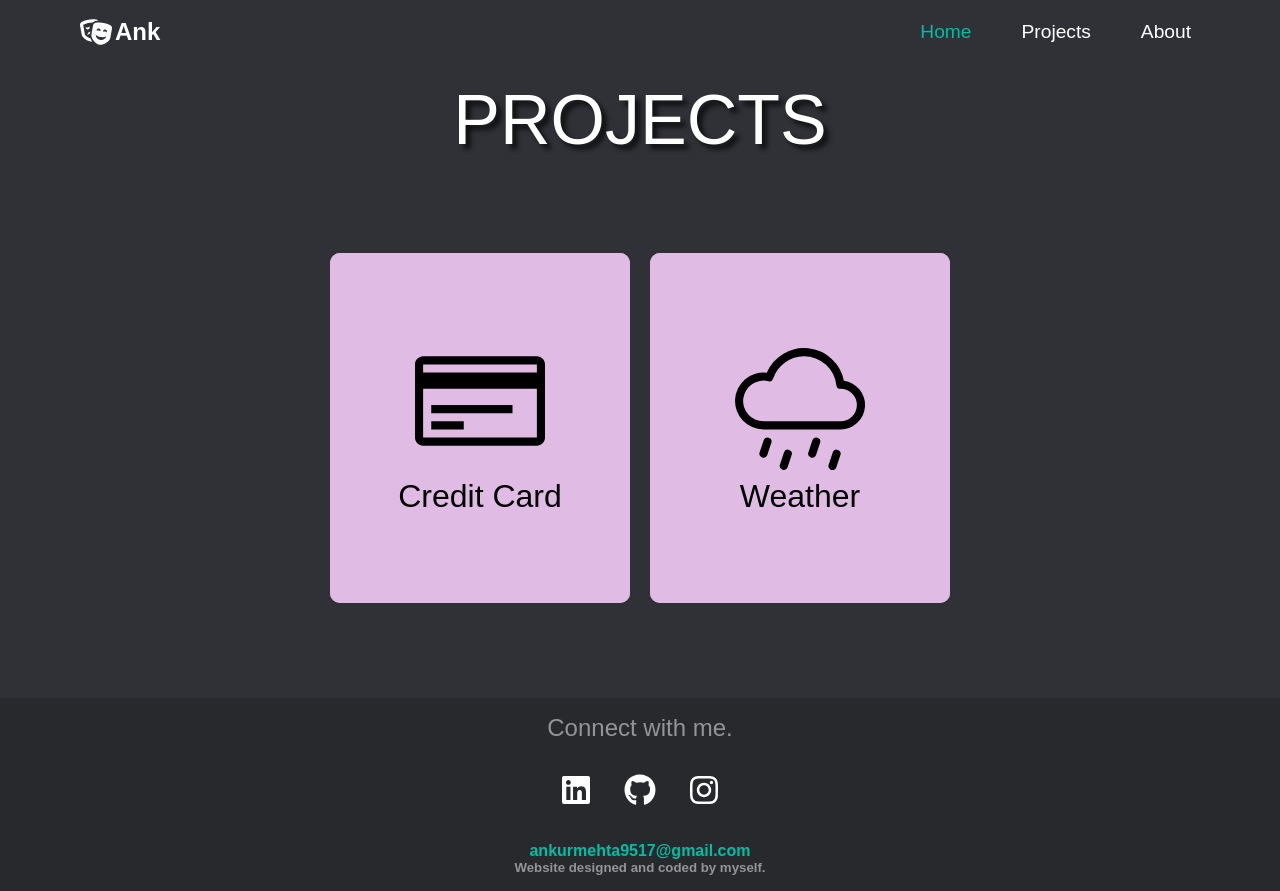
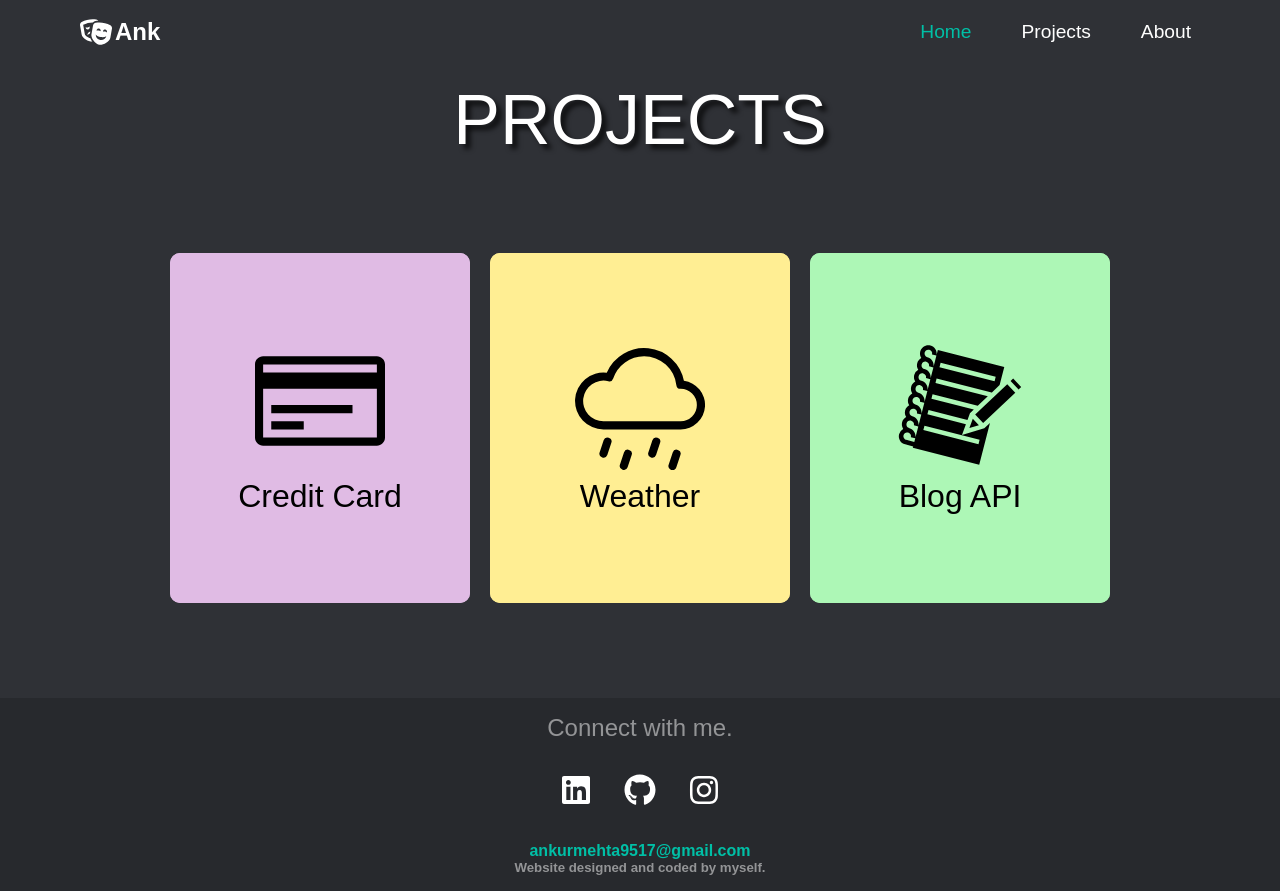
Before and after one commit to AnkurMehta007/portfolio-website, a React (Create React App) app: page /projects in a window 1280 px wide. Built offline with nearby package versions, Linux system fonts and the light colour scheme.

Commit message:
final design of card

```diff
--- a/src/component/Card.jsx
+++ b/src/component/Card.jsx
@@ -1,42 +1,42 @@
-import React from "react";
-import "./card.css";
-import { Button } from "./Button";
-import { GoCreditCard } from "react-icons/go";
-import { IconContext } from "react-icons/lib";
-import { BsCloudDrizzle } from "react-icons/bs";
+// import React from "react";
+// import "./card.css";
+// import { Button } from "./Button";
+// import { GoCreditCard } from "react-icons/go";
+// import { IconContext } from "react-icons/lib";
+// import { BsCloudDrizzle } from "react-icons/bs";
 
-function Card({ img, heading, desc, technologies, repolink }) {
-  let icon = 0;
-  if (img === "credit") {
-    icon = <GoCreditCard />;
-  }
+// function Card({ img, heading, desc, technologies, repolink }) {
+//   let icon = 0;
+//   if (img === "credit") {
+//     icon = <GoCreditCard />;
+//   }
 
-  if (img === "weather") {
-    icon = <BsCloudDrizzle />;
-  }
+//   if (img === "weather") {
+//     icon = <BsCloudDrizzle />;
+//   }
 
-  return (
-    <>
-      <IconContext.Provider value={{ color: "white", size: "130px" }}>
-        <div className="card-container">
-          <div className="card-image-container">{icon}</div>
+//   return (
+//     <>
+//       <IconContext.Provider value={{ color: "white", size: "130px" }}>
+//         <div className="card-container">
+//           <div className="card-image-container">{icon}</div>
 
-          <div className="card-text-container">
-            <h2>{heading}</h2>
-            <p>{desc}</p>
-            <p>
-              <span>Technologies:-</span> {technologies}
-            </p>
-            <a href={repolink}>
-              <Button buttonStyle="btn--outline" buttonSize="btn--medium">
-                Github
-              </Button>
-            </a>
-          </div>
-        </div>
-      </IconContext.Provider>
-    </>
-  );
-}
+//           <div className="card-text-container">
+//             <h2>{heading}</h2>
+//             <p>{desc}</p>
+//             <p>
+//               <span>Technologies:-</span> {technologies}
+//             </p>
+//             <a href={repolink}>
+//               <Button buttonStyle="btn--outline" buttonSize="btn--medium">
+//                 Github
+//               </Button>
+//             </a>
+//           </div>
+//         </div>
+//       </IconContext.Provider>
+//     </>
+//   );
+// }
 
-export default Card;
+// export default Card;
--- a/src/component/Card2.jsx
+++ b/src/component/Card2.jsx
@@ -3,9 +3,18 @@ import "./card2.css";
 import { GoCreditCard } from "react-icons/go";
 import { IconContext } from "react-icons/lib";
 import { BsCloudDrizzle } from "react-icons/bs";
+import { AiOutlineSetting } from "react-icons/ai";
+import { GiNotebook } from "react-icons/gi";
 import { Button } from "./Button";
 
-export default function Card2({ img, heading, desc, technologies, repolink }) {
+export default function Card2({
+  img,
+  heading,
+  desc,
+  technologies,
+  repolink,
+  background,
+}) {
   let icon = 0;
   if (img === "credit") {
     icon = <GoCreditCard />;
@@ -14,17 +23,43 @@ export default function Card2({ img, heading, desc, technologies, repolink }) {
   if (img === "weather") {
     icon = <BsCloudDrizzle />;
   }
+  if (img === "blog") {
+    icon = <GiNotebook />;
+  }
+
+  const front = () => {
+    if (background === "yellow") {
+      return "front yellow";
+    }
+    if (background === "purple") {
+      return "front purple";
+    }
+    if (background === "green") {
+      return "front light-green";
+    }
+  };
+  const back = () => {
+    if (background === "yellow") {
+      return "back yellow";
+    }
+    if (background === "purple") {
+      return "back purple";
+    }
+    if (background === "green") {
+      return "back light-green";
+    }
+  };
 
   return (
     <>
       <IconContext.Provider value={{ size: "130px" }}>
         <div className="card2-container">
           <div className="card2">
-            <div className="front">
+            <div className={front()}>
               <div className="card-image-container">{icon}</div>
               <div className="title">{heading}</div>
             </div>
-            <div className="back">
+            <div className={back()}>
               <div className="card2-text-container">
                 <p>
                   <span>Description:-</span> {desc}
@@ -32,7 +67,7 @@ export default function Card2({ img, heading, desc, technologies, repolink }) {
                 <p>
                   <span>Technologies:-</span> {technologies}
                 </p>
-                <a href={repolink}>
+                <a href={repolink} target=" ">
                   <Button buttonStyle="btn--outline" buttonSize="btn--medium">
                     Github
                   </Button>
--- a/src/component/Footer.jsx
+++ b/src/component/Footer.jsx
@@ -14,17 +14,17 @@ function Footer() {
           </div>
           <ul className="footer-menu">
             <li>
-              <a href="https://www.linkedin.com/in/ankur9517/">
+              <a href="https://www.linkedin.com/in/ankur9517/" target=" ">
                 <FaLinkedin />
               </a>
             </li>
             <li>
-              <a href="https://github.com/AnkurMehta007">
+              <a href="https://github.com/AnkurMehta007" target=" ">
                 <FaGithub />
               </a>
             </li>
             <li>
-              <a href="https://www.instagram.com/ankur___mehta/">
+              <a href="https://www.instagram.com/ankur___mehta/" target=" ">
                 <FaInstagram />
               </a>
             </li>
--- a/src/component/card2.css
+++ b/src/component/card2.css
@@ -4,12 +4,13 @@
   transition: all 1s ease;
   position: relative;
   transform-style: preserve-3d;
+  border-radius: 10px;
 }
 
 .front {
   height: 100%;
   width: 100%;
-  background-color: #e0bbe4;
+  color: black;
   position: absolute;
   display: flex;
   flex-direction: column;
@@ -31,19 +32,22 @@
 .back {
   height: 100%;
   width: 100%;
-  background-color: #e0bbe4;
+  padding: 15px;
   position: absolute;
   font-size: 1.2rem;
   z-index: 1;
   transform: rotateY(180deg);
   border-radius: 10px;
-  padding: 0.5rem;
-  text-align: center;
+  color: black;
 }
 
 .back p {
   font-weight: 500;
   margin-top: 40px;
+  text-align: center;
+  display: flex;
+  justify-content: center;
+  flex-direction: column;
 }
 
 .card2-container:hover .card2 {
@@ -57,10 +61,20 @@
 
 .back span {
   font-weight: bolder;
-  font-size: 1.2rem;
+  font-size: 1.5rem;
 }
 .back button {
   position: absolute;
   bottom: 30px;
   left: 35%;
 }
+.yellow {
+  background-color: #ffee93;
+}
+
+.purple {
+  background-color: #e0bbe4;
+}
+.light-green {
+  background-color: #adf7b6;
+}
--- a/src/pages/projects/Projects.jsx
+++ b/src/pages/projects/Projects.jsx
@@ -2,7 +2,7 @@ import React from "react";
 import Card from "../../component/Card";
 import "./project.css";
 import "./data";
-import { objOne, objTwo } from "./data";
+import { objOne, objTwo, objThree } from "./data";
 import Card2 from "../../component/Card2";
 
 function Projects() {
@@ -16,11 +16,9 @@ function Projects() {
             <Card {...objTwo} /> */}
             <Card2 {...objOne} />
             <Card2 {...objTwo} />
+            <Card2 {...objThree} />
           </div>
-          <div className="card-second">
-            {/* <Card />
-            <Card /> */}
-          </div>
+          <div className="card-second"></div>
         </div>
       </div>
     </>
--- a/src/pages/projects/data.js
+++ b/src/pages/projects/data.js
@@ -4,6 +4,7 @@ export const objOne = {
   desc: "It is a website where a company showcase its services related to card transactions.",
   technologies: "Html,Css,Javascript and React.",
   repolink: "https://github.com/AnkurMehta007/credit-card",
+  background: "purple",
 };
 export const objTwo = {
   img: "weather",
@@ -11,4 +12,13 @@ export const objTwo = {
   desc: "It is a website that shows weather and temperature. Here the background is changed according to the weather.",
   technologies: "Html,Css,Javascript and React.",
   repolink: "https://github.com/AnkurMehta007/weather-app",
+  background: "yellow",
 };
+export const objThree = {
+  img: "blog",
+  heading: "Blog API",
+  desc: "It is a website where a company showcase its services related to card transactions.",
+  technologies: "Html,Css,Javascript and React.",
+  repolink: "https://github.com/AnkurMehta007/credit-card",
+  background: "green",
+};
```
